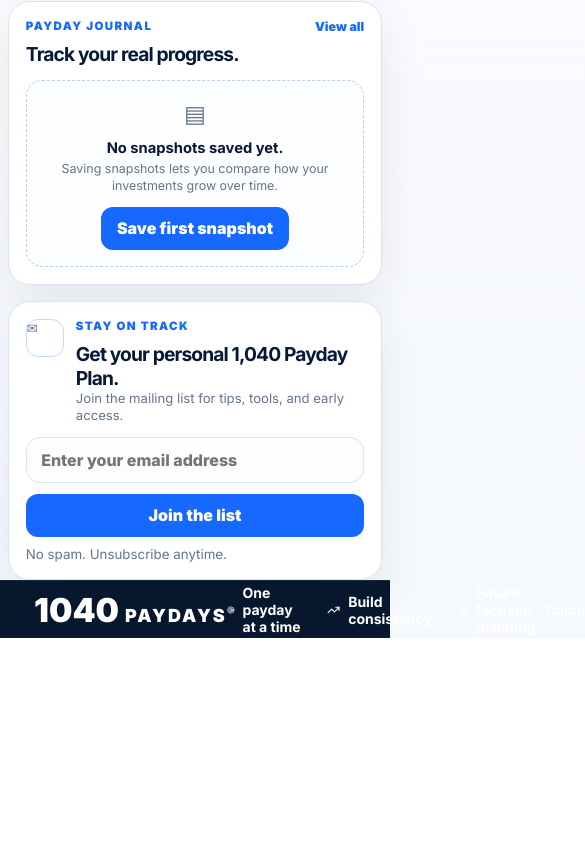
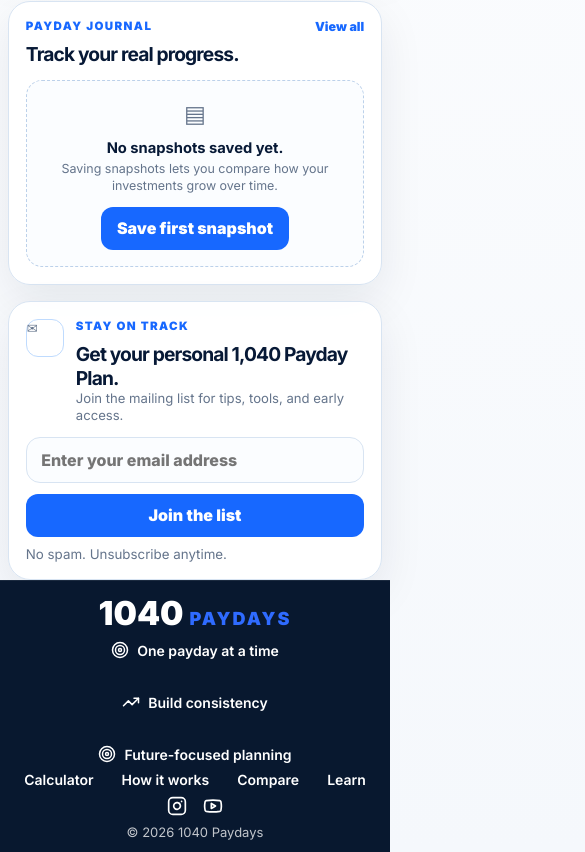
Before and after one commit to calgal7-del/1040-paydays, a React (Vite) app: page / in a window 390 px wide. Shown: the part 2750-3602 px from the top of the page, 585 px wide, since content can reach past the window. Before the commit the page ends 3388 px from the top, so only its background shows below. Built offline with nearby package versions, Linux system fonts and the light colour scheme.

Commit message:
Update App.css

```diff
--- a/src/App.css
+++ b/src/App.css
@@ -56,7 +56,13 @@ a { color: inherit; text-decoration: none; }
 .currencyDropdown { border: 1px solid rgba(255,255,255,.22); border-radius: 999px; padding: .65rem 1rem; background: rgba(255,255,255,.08); font-weight: 900; color: white; }
 .mobileMenu { width: 42px; height: 42px; border: 0; border-radius: 999px; background: rgba(255,255,255,.08); color: white; }
 
-.mainLayout { width: min(1760px, calc(100% - 1.25rem)); margin: .85rem auto 0; }
+.appShell {
+  display: flex;
+  flex-direction: column;
+  min-height: 100vh;
+}
+
+.mainLayout { width: min(1760px, calc(100% - 1.25rem)); margin: .85rem auto 0; flex: 1; }
 .topGrid { display: grid; grid-template-columns: .78fr 1.45fr 1fr; gap: 1rem; align-items: start; }
 .leftStack, .centerStack, .rightRail { min-width: 0; display: grid; gap: 1rem; }
 .rightRail { grid-template-rows: auto 64px auto auto; }
@@ -173,12 +179,6 @@ input:focus, select:focus { border-color: var(--blue); box-shadow:0 0 0 4px rgba
 .newsletterCard small { display:block; margin-top:.6rem; color:var(--muted); }
 .successMessage { display:block; margin-top:.6rem; color:var(--success); }
 
-.footer { width:min(1760px, calc(100% - 1.25rem)); margin:.85rem auto 0; min-height:82px; padding:1rem 1.35rem; background:linear-gradient(135deg,#06142c,#0a2347); color:white; border-radius:18px 18px 0 0; display:grid; grid-template-columns:auto 1.1fr 1fr auto; gap:1.4rem; align-items:center; }
-.footerBrand strong { display:block; font-size:1.8rem; line-height:.95; }
-.footerBrand p { margin:0; color:var(--blue); font-weight:900; letter-spacing:.13em; }
-.footerDisclaimer p, .footerBottom { color:#d4deeb; margin:0; font-size:.78rem; line-height:1.35; }
-.footerLinks { display:flex; gap:1rem; font-size:.78rem; font-weight:800; }
-
 .drawerOverlay { position:fixed; inset:0; z-index:100; background:rgba(7,25,54,.32); backdrop-filter:blur(8px); display:flex; justify-content:flex-end; }
 .projectionDrawer { width:min(520px,92vw); height:100%; background:white; padding:2rem; overflow-y:auto; box-shadow:-30px 0 90px rgba(7,25,54,.22); animation:slideDrawer .28s ease both; }
 @keyframes slideDrawer { from { transform:translateX(40px); opacity:0; } to { transform:translateX(0); opacity:1; } }
@@ -206,9 +206,8 @@ input:focus, select:focus { border-color: var(--blue); box-shadow:0 0 0 4px rgba
 @media (max-width: 1150px) {
   .topGrid { grid-template-columns:1fr; }
   .navLinks { display:none; }
-  .mainLayout, .footer { width:calc(100% - 1rem); }
-  .calculatorGrid, .advancedGrid, .projectionStats, .journalInputRow, .newsletterForm, .footer { grid-template-columns:1fr; }
-  .footerLinks { flex-wrap:wrap; }
+  .mainLayout { width:calc(100% - 1rem); }
+  .calculatorGrid, .advancedGrid, .projectionStats, .journalInputRow, .newsletterForm { grid-template-columns:1fr; }
 }
 
 @media (max-width: 760px) {
@@ -218,6 +217,7 @@ input:focus, select:focus { border-color: var(--blue); box-shadow:0 0 0 4px rgba
   .graphCanvas svg { min-width:720px; height:310px; }
   .calloutBox { display:none; }
 }
+
 /* FINAL POLISH: shrink right column and improve hero/icons */
 
 @media (min-width: 1151px) {
@@ -293,6 +293,7 @@ input:focus, select:focus { border-color: var(--blue); box-shadow:0 0 0 4px rgba
     font-size: 1.9rem !important;
   }
 }
+
 /* RIGHT COLUMN COMPACT FIX */
 
 @media (min-width: 1151px) {
@@ -358,7 +359,9 @@ input:focus, select:focus { border-color: var(--blue); box-shadow:0 0 0 4px rgba
     min-height: 40px !important;
     padding: 0.65rem 0.8rem !important;
   }
-}@media (min-width: 1151px) {
+}
+
+@media (min-width: 1151px) {
   .rightRail {
     gap: 0.75rem !important;
   }
@@ -373,6 +376,7 @@ input:focus, select:focus { border-color: var(--blue); box-shadow:0 0 0 4px rgba
     overflow: hidden !important;
   }
 }
+
 @media (min-width: 1151px) {
   .rightRail {
     gap: 0.55rem !important;
@@ -418,6 +422,7 @@ input:focus, select:focus { border-color: var(--blue); box-shadow:0 0 0 4px rgba
     display: none !important;
   }
 }
+
 @media (min-width: 1151px) {
   .rightRail {
     gap: 0.45rem !important;
@@ -436,37 +441,8 @@ input:focus, select:focus { border-color: var(--blue); box-shadow:0 0 0 4px rgba
     padding: 0.7rem 1rem !important;
     max-height: 118px !important;
   }
+}
 
-  .footer {
-    margin-top: 0.55rem !important;
-    padding: 0.75rem 2rem !important;
-    min-height: 70px !important;
-  }
-}@media (min-width: 1151px) {
-  .rightRail {
-    gap: 0.45rem !important;
-  }
-
-  .journalCard {
-    padding: 0.85rem 1rem !important;
-  }
-
-  .emptyJournal {
-    margin-top: 0.55rem !important;
-    padding: 0.85rem !important;
-  }
-
-  .newsletterCard {
-    padding: 0.7rem 1rem !important;
-    max-height: 118px !important;
-  }
-
-  .footer {
-    margin-top: 0.55rem !important;
-    padding: 0.75rem 2rem !important;
-    min-height: 70px !important;
-  }
-}
 /* FIT FULL DESKTOP PAGE INCLUDING FOOTER */
 
 @media (min-width: 1151px) {
@@ -537,231 +513,123 @@ input:focus, select:focus { border-color: var(--blue); box-shadow:0 0 0 4px rgba
   .newsletterForm {
     margin-top: 0.45rem !important;
   }
-
-  .footer {
-    margin-top: 0.45rem !important;
-    min-height: 64px !important;
-    padding: 0.7rem 1.8rem !important;
-  }
-}
-/* COMPACT FOOTER RIBBON */
-
-.footer {
-  width: min(1760px, calc(100% - 1.5rem)) !important;
-  margin: 0.45rem auto 0 !important;
-  min-height: 54px !important;
-  padding: 0.55rem 1rem !important;
-  border-radius: 16px 16px 0 0 !important;
-  background: linear-gradient(135deg, #06142c, #0a2347) !important;
-  display: flex !important;
-  align-items: center !important;
-  justify-content: space-between !important;
-  gap: 1rem !important;
-  color: white !important;
 }
 
-.footerBrand strong {
-  font-size: 1.25rem !important;
-  line-height: 1 !important;
+/* PREMIUM FOOTER – matches prototype, slim dark navy ribbon */
+
+.siteFooter {
+  height: 58px;
+  width: 100%;
+  background: #08182f;
+  display: flex;
+  align-items: center;
+  justify-content: space-between;
+  padding: 0 34px;
+  box-sizing: border-box;
+  border-top: 1px solid rgba(255,255,255,.08);
+  color: white;
 }
 
-.footerBrand p {
-  margin: 0 !important;
-  color: var(--blue) !important;
-  font-size: 0.6rem !important;
-  letter-spacing: 0.12em !important;
-  font-weight: 900 !important;
+.siteFooter * {
+  color: white;
 }
 
-.footerLinks {
-  display: flex !important;
-  gap: 1rem !important;
-  align-items: center !important;
-  flex-wrap: wrap !important;
+.siteFooter svg {
+  stroke: white;
 }
 
-.footerLinks a {
-  font-size: 0.7rem !important;
-  font-weight: 800 !important;
-  color: white !important;
+.footerLogo {
+  display: flex;
+  align-items: baseline;
+  gap: 6px;
+  font-weight: 900;
+}
+
+.footerLogo1040 {
+  font-size: 33px;
+  color: white;
+}
+
+.footerLogoPaydays {
+  font-size: 18px;
+  letter-spacing: 2px;
+  color: #2f6bff;
+}
+
+.footerCentre {
+  display: flex;
+  gap: 34px;
+  align-items: center;
+}
+
+.footerPill {
+  display: flex;
+  align-items: center;
+  gap: 8px;
+  font-size: 14px;
+  font-weight: 600;
+}
+
+.footerPill svg {
+  width: 18px;
+  height: 18px;
+  stroke: white;
+}
+
+.footerNav {
+  display: flex;
+  gap: 28px;
+}
+
+.footerNav a {
+  text-decoration: none;
+  font-size: 14px;
+  font-weight: 600;
+}
+
+.footerNav a:hover {
+  color: #2f6bff;
+}
+
+.footerSocial {
+  display: flex;
+  gap: 16px;
+}
+
+.footerSocial svg {
+  width: 20px;
+  height: 20px;
+  stroke: white;
+  cursor: pointer;
+}
+
+.footerSocial svg:hover {
+  stroke: #2f6bff;
 }
 
 .footerBottom {
-  font-size: 0.65rem !important;
-  color: #d6e0ee !important;
-  text-align: right !important;
-}
-
-.footerDisclaimer,
-.footerLegal,
-.legalNotice,
-.disclaimerText {
-  display: none !important;
+  font-size: 13px;
+  white-space: nowrap;
+  opacity: 0.75;
 }
 
 @media (max-width: 1150px) {
-  .footer {
-    flex-direction: column !important;
-    text-align: center !important;
-    min-height: auto !important;
+  .siteFooter {
+    flex-direction: column;
+    text-align: center;
+    height: auto;
+    padding: 0.75rem 1.5rem;
+    gap: 0.5rem;
+  }
+
+  .footerCentre,
+  .footerNav,
+  .footerSocial {
+    justify-content: center;
+    flex-wrap: wrap;
   }
 
   .footerBottom {
-    text-align: center !important;
+    text-align: center;
   }
-
-  .footerLinks {
-    justify-content: center !important;
-  }
-}/* =========================================
-   PREMIUM FOOTER
-========================================= */
-
-.siteFooter{
-    height:58px;
-    width:100%;
-
-    background:#08182f;
-
-    display:flex;
-    align-items:center;
-    justify-content:space-between;
-
-    padding:0 34px;
-
-    box-sizing:border-box;
-
-    border-top:1px solid rgba(255,255,255,.08);
-
-    color:white;
 }
-
-.footerLogo{
-    display:flex;
-    align-items:baseline;
-    gap:6px;
-
-    font-weight:900;
-}
-
-.footerLogo1040{
-    font-size:33px;
-    color:white;
-}
-
-.footerLogoPaydays{
-    font-size:18px;
-    letter-spacing:2px;
-    color:#2f6bff;
-}
-
-.footerCentre{
-    display:flex;
-    gap:34px;
-    align-items:center;
-}
-
-.footerPill{
-    display:flex;
-    align-items:center;
-    gap:8px;
-
-    color:white;
-
-    font-size:14px;
-    font-weight:600;
-}
-
-.footerPill svg{
-    width:18px;
-    height:18px;
-
-    stroke:white;
-}
-
-.footerNav{
-    display:flex;
-    gap:28px;
-}
-
-.footerNav a{
-    color:white;
-    text-decoration:none;
-
-    font-size:14px;
-    font-weight:600;
-}
-
-.footerNav a:hover{
-    color:#2f6bff;
-}
-
-.footerSocial{
-    display:flex;
-    gap:16px;
-}
-
-.footerSocial svg{
-    width:20px;
-    height:20px;
-
-    stroke:white;
-
-    cursor:pointer;
-}
-
-.footerSocial svg:hover{
-    stroke:#2f6bff;
-}
-
-.footerBottom{
-    color:rgba(255,255,255,.70);
-
-    font-size:13px;
-    white-space:nowrap;
-}footer.siteFooter {
-  height: 58px !important;
-  width: 100% !important;
-  background: #08182f !important;
-  color: white !important;
-  display: flex !important;
-  align-items: center !important;
-  justify-content: space-between !important;
-  padding: 0 34px !important;
-  box-sizing: border-box !important;
-  border-top: 1px solid rgba(255,255,255,.08) !important;
-}
-
-footer.siteFooter * {
-  color: white !important;
-}
-
-footer.siteFooter svg {
-  stroke: white !important;
-}
-
-.footerLogo {
-  font-size: 28px !important;
-  font-weight: 900 !important;
-}
-
-.footerCentre,
-.footerNav,
-.footerSocial {
-  display: flex !important;
-  align-items: center !important;
-  gap: 24px !important;
-}
-
-.footerPill {
-  display: flex !important;
-  align-items: center !important;
-  gap: 8px !important;
-  font-size: 14px !important;
-  font-weight: 700 !important;
-}
-
-.footerBottom {
-  font-size: 13px !important;
-  opacity: .75 !important;
-}
```
